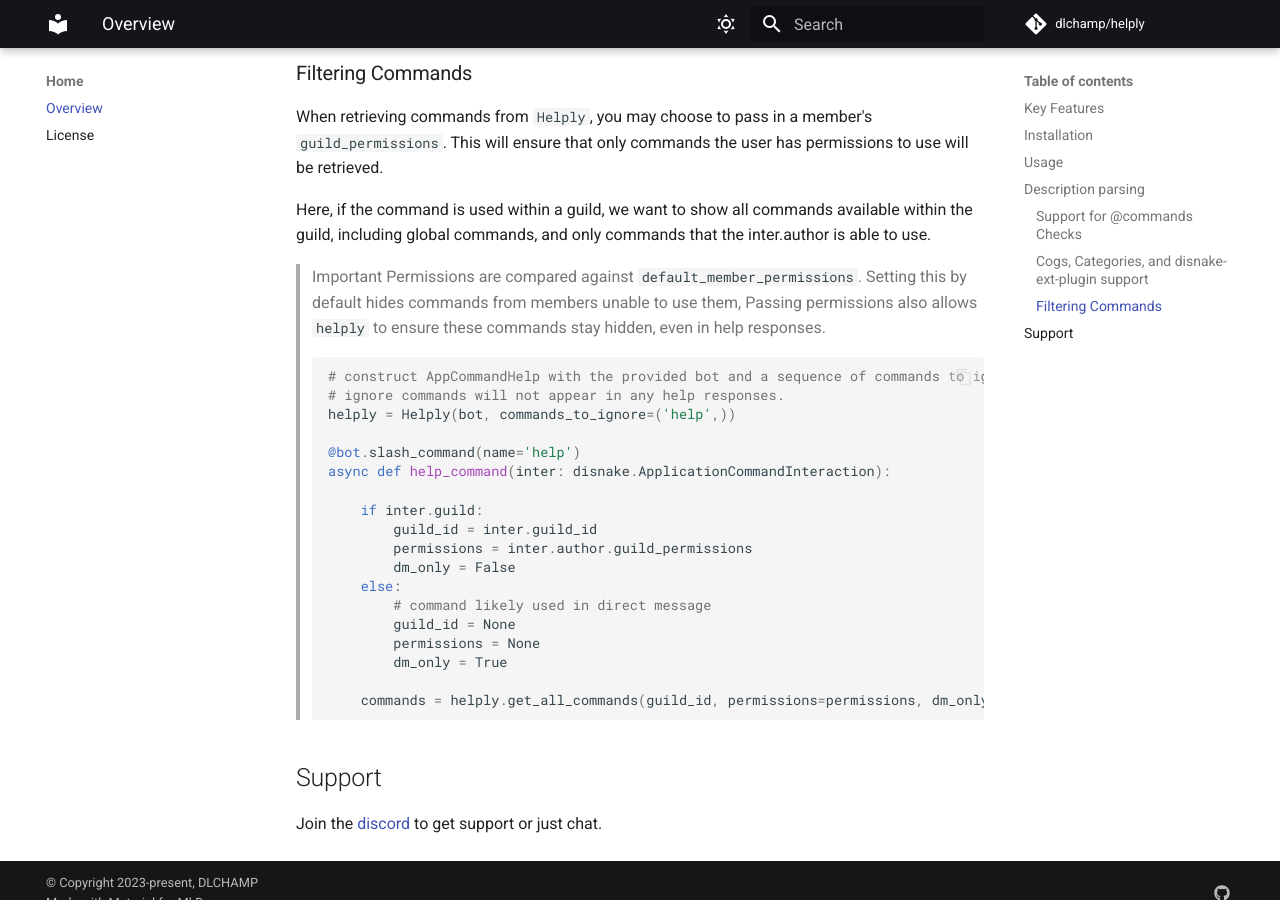
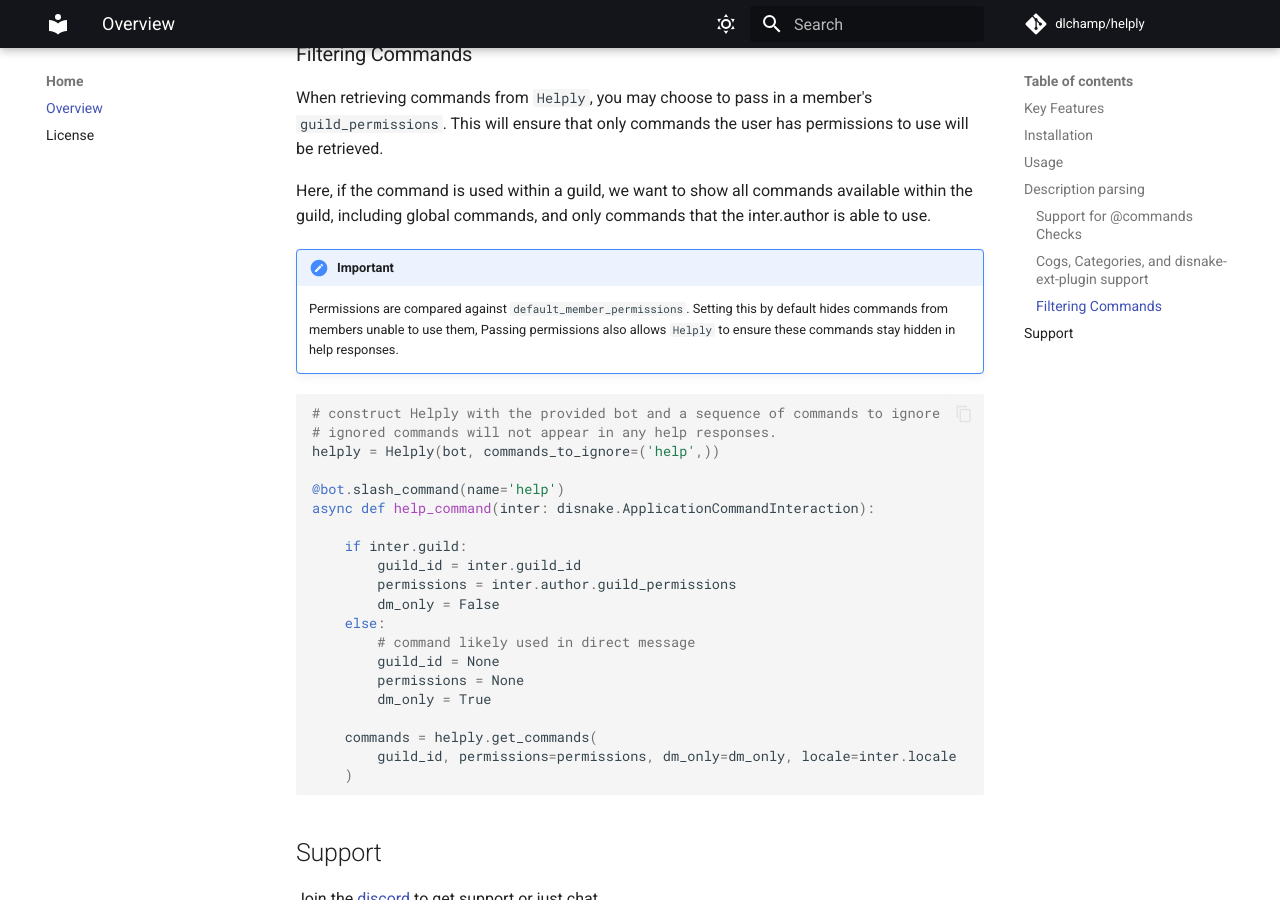
Before and after one commit to dlchamp/Helply, an MkDocs documentation site: the page built from docs/index.md, in a window 1280 px wide and 900 px high, scrolled down 3064 px. Built offline with MkDocs 1.6.1 and Material for MkDocs 9.7.7, drawn with Linux system fonts in a browser that asks for light colours; comment, search, counter and statistics services are not loaded; some of the changed text lies outside the part shown.

Commit message:
docs: spelling and formatting fixes

````diff
--- a/docs/index.md
+++ b/docs/index.md
@@ -107,13 +106,14 @@ This will ensure that only commands the user has permissions to use will be retr
 Here, if the command is used within a guild, we want to show all commands available within the guild,
 including global commands, and only commands that the inter.author is able to use.
 
-> Important
+!!! Important
     Permissions are compared against `default_member_permissions`.  Setting this by default
-    hides commands from members unable to use them, Passing permissions also allows `helply` to ensure
-    these commands stay hidden, even in help responses.
+    hides commands from members unable to use them, Passing permissions also allows `Helply` to ensure
+    these commands stay hidden in help responses.
+
 ```py
-# construct AppCommandHelp with the provided bot and a sequence of commands to ignore
-# ignore commands will not appear in any help responses.
+# construct Helply with the provided bot and a sequence of commands to ignore
+# ignored commands will not appear in any help responses.
 helply = Helply(bot, commands_to_ignore=('help',))
 
 @bot.slash_command(name='help')
@@ -129,7 +129,9 @@ async def help_command(inter: disnake.ApplicationCommandInteraction):
         permissions = None
         dm_only = True
 
-    commands = helply.get_all_commands(guild_id, permissions=permissions, dm_only=dm_only)
+    commands = helply.get_commands(
+        guild_id, permissions=permissions, dm_only=dm_only, locale=inter.locale
+    )
 ```
 
 ## Support
````
Also changed, not shown: other parts of docs/index.md (+0 -1 lines), README.md (+15 -11 lines).
